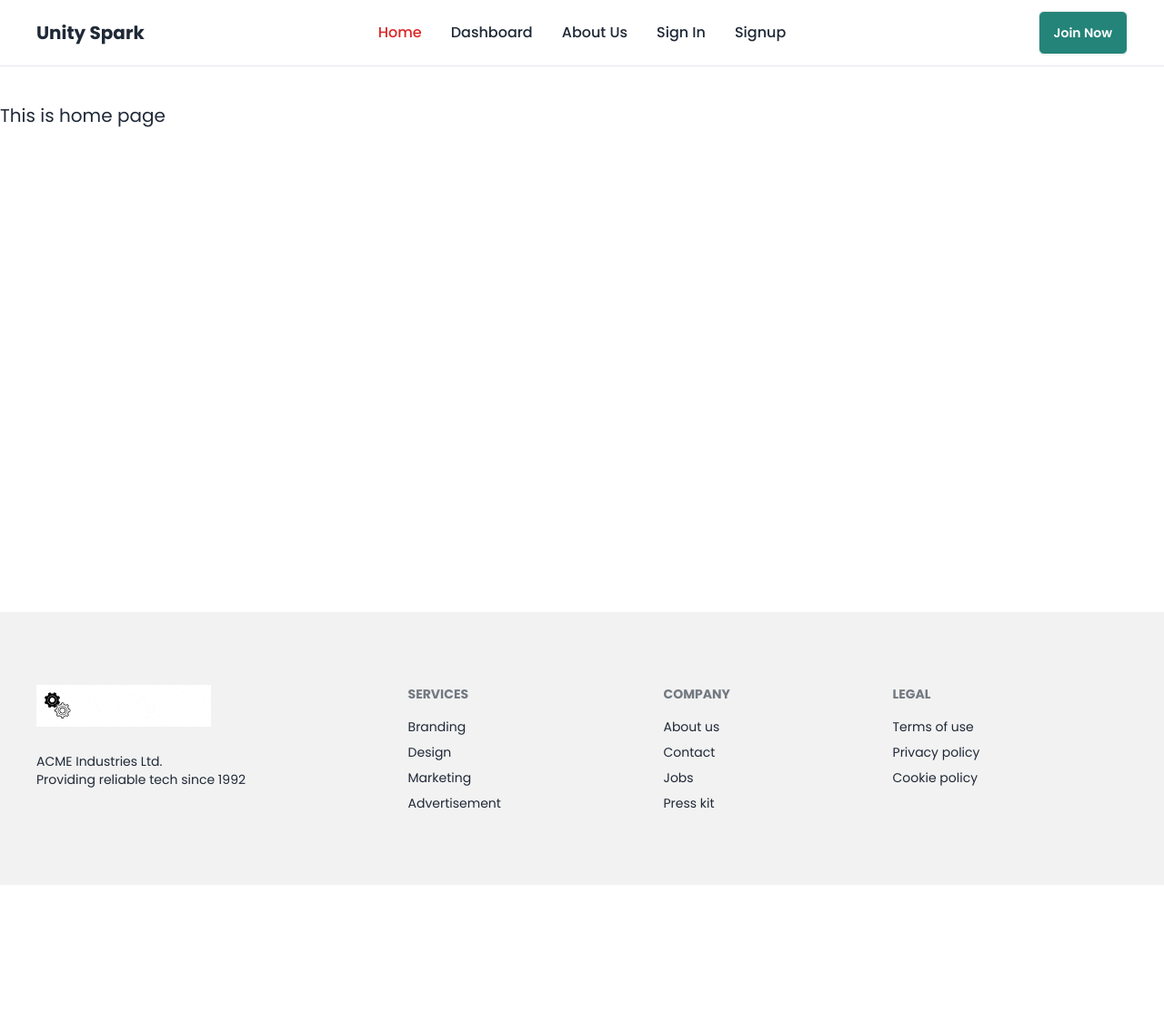
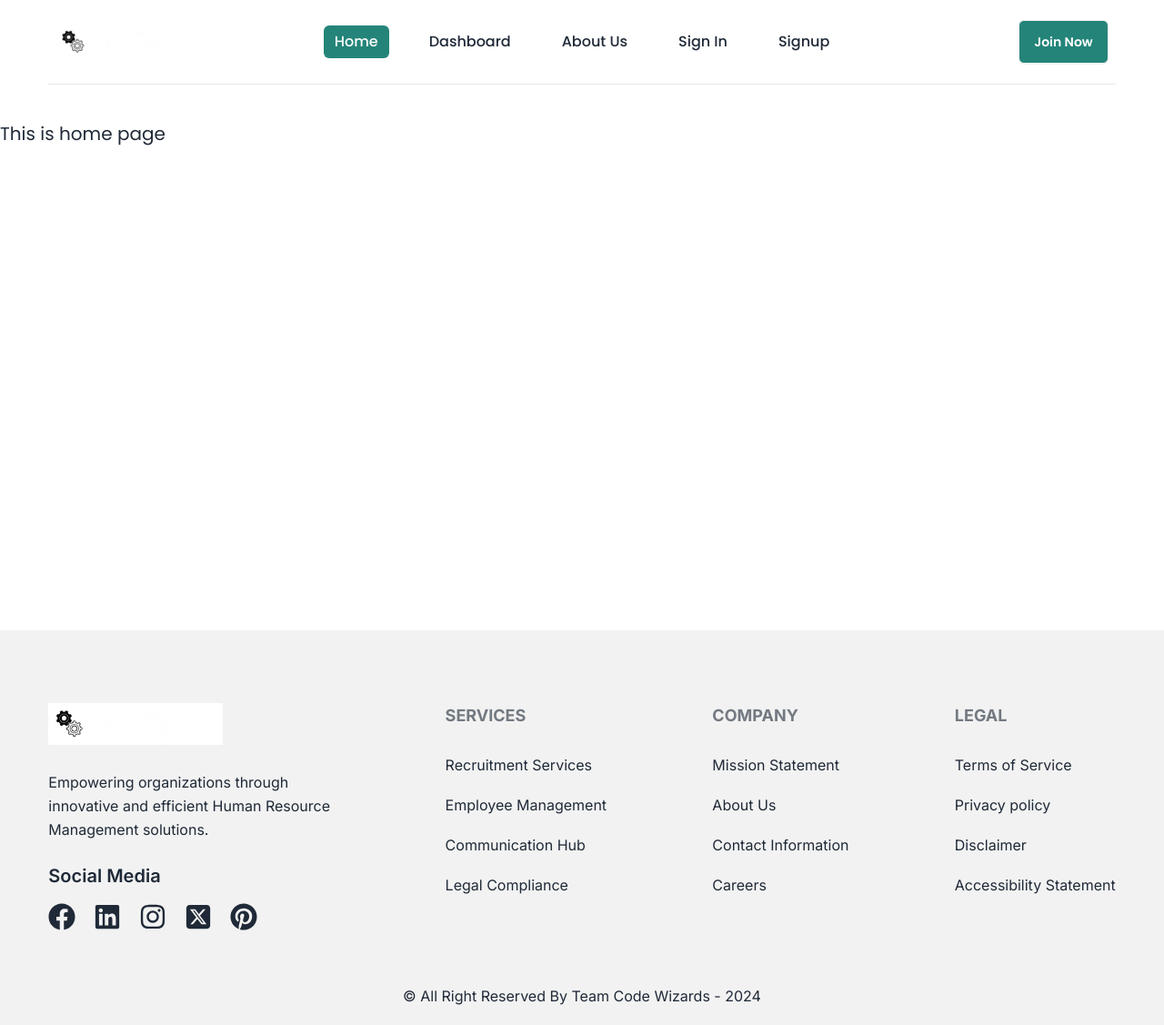
Before and after one commit to mursalinmirme/unity-spark, a React (Vite) app: page / in a window 1280 px wide. Shown: the whole page at 91% size. Before the commit the page ends 973 px from the top, so only its background shows below. Built offline with nearby package versions, Linux system fonts and the light colour scheme.

Commit message:
I have improve navbar and footer design

```diff
--- a/package.json
+++ b/package.json
@@ -14,6 +14,7 @@
     "match-sorter": "^6.3.1",
     "react": "^18.2.0",
     "react-dom": "^18.2.0",
+    "react-icons": "^5.0.1",
     "react-router-dom": "^6.21.2",
     "sort-by": "^1.2.0"
   },
--- a/src/pages/components/footer/Footer.jsx
+++ b/src/pages/components/footer/Footer.jsx
@@ -1,34 +1,52 @@
-import footerLogo from "../../../assets/images/footerLogo/footerLogo.gif"
+import footerLogo from "../../../assets/images/footerLogo/footerLogo.gif";
+import { FaFacebook } from "react-icons/fa";
+import { FaLinkedin } from "react-icons/fa";
+import { FaInstagram } from "react-icons/fa";
+import { FaSquareXTwitter } from "react-icons/fa6";
+import { FaPinterest } from "react-icons/fa";
 const Footer = () => {
 
     return (
-        <div>
-            <footer className="footer py-20 px-10 bg-base-200 text-base-content">
-  <aside>
+        <div className="bg-base-200 font-inter">
+            <footer className="footer justify-between pt-20 pb-10 w-11/12 mx-auto text-base-content">
+  <aside className="w-80">
     <img className="w-48" src={footerLogo} alt="" />
-    <p className="mt-5">ACME Industries Ltd.<br/>Providing reliable tech since 1992</p>
+    <p className="mt-5 leading-relaxed text-base">Empowering organizations through innovative and efficient Human Resource Management solutions.</p>
+    <h6 className="text-xl font-semibold mt-4">Social Media</h6>
+    <div className="flex text-3xl space-x-5 mt-2">
+      <a href="#"><FaFacebook /></a>
+      <a href="#"><FaLinkedin /></a>
+      <a href="#"><FaInstagram /></a>
+      <a href="#"><FaSquareXTwitter /></a>
+      <a href="#"><FaPinterest /></a>
+    </div>
   </aside>
-  <nav>
-    <header className="footer-title">Services</header>
-    <a className="link link-hover">Branding</a>
-    <a className="link link-hover">Design</a>
-    <a className="link link-hover">Marketing</a>
-    <a className="link link-hover">Advertisement</a>
+  <nav className="space-y-3 text-base">
+    <header className="footer-title text-lg">Services</header>
+    <a className="link link-hover">Recruitment Services</a>
+    <a className="link link-hover">Employee Management</a>
+    <a className="link link-hover">Communication Hub</a>
+    <a className="link link-hover">Legal Compliance</a>
   </nav>
-  <nav>
-    <header className="footer-title">Company</header>
-    <a className="link link-hover">About us</a>
-    <a className="link link-hover">Contact</a>
-    <a className="link link-hover">Jobs</a>
-    <a className="link link-hover">Press kit</a>
+  <nav className="space-y-3 text-base">
+    <header className="footer-title text-lg">Company</header>
+    <a className="link link-hover">Mission Statement</a>
+    <a className="link link-hover">About Us</a>
+    <a className="link link-hover">Contact Information</a>
+    <a className="link link-hover">Careers</a>
   </nav>
-  <nav>
-    <header className="footer-title">Legal</header>
-    <a className="link link-hover">Terms of use</a>
+  <nav className="space-y-3 text-base">
+    <header className="footer-title text-lg">Legal</header>
+    <a className="link link-hover">Terms of Service </a>
     <a className="link link-hover">Privacy policy</a>
-    <a className="link link-hover">Cookie policy</a>
+    <a className="link link-hover">Disclaimer</a>
+    <a className="link link-hover">Accessibility Statement</a>
   </nav>
+
+
+
 </footer>
+<p className="text-center py-5">© All Right Reserved By Team Code Wizards - 2024</p>
         </div>
     );
 };
--- a/src/pages/components/navbar/Navbar.jsx
+++ b/src/pages/components/navbar/Navbar.jsx
@@ -1,37 +1,37 @@
-import { NavLink } from "react-router-dom";
-
+import { Link, NavLink } from "react-router-dom";
+import logo from "../../../assets/images/footerLogo/footerLogo.gif"
 const Navbar = () => {
     const navItem = <>
 
         <NavLink to="/">
           {({ isActive }) => (
-             <li className={isActive ? "text-red-600" : ""}>Home</li>
+             <li className={isActive ? "text-white bg-[#248479] px-3 py-1.5 rounded-md" : "px-3 py-1.5"}>Home</li>
                 )}
                    </NavLink>
         <NavLink to="/dashboard">
           {({ isActive }) => (
-             <li className={isActive ? "text-red-600" : ""}>Dashboard</li>
+             <li className={isActive ? "text-white bg-[#248479] px-3 py-1.5 rounded-md" : "px-3 py-1.5"}>Dashboard</li>
                 )}
                    </NavLink>
         <NavLink to="/about-us">
           {({ isActive }) => (
-             <li className={isActive ? "text-red-600" : ""}>About Us</li>
+             <li className={isActive ? "text-white bg-[#248479] px-3 py-1.5 rounded-md" : "px-3 py-1.5"}>About Us</li>
                 )}
                    </NavLink>
         <NavLink to="/signin">
           {({ isActive }) => (
-             <li className={isActive ? "text-red-600" : ""}>Sign In</li>
+             <li className={isActive ? "text-white bg-[#248479] px-3 py-1.5 rounded-md" : "px-3 py-1.5"}>Sign In</li>
                 )}
                    </NavLink>
         <NavLink to="signup">
           {({ isActive }) => (
-             <li className={isActive ? "text-red-600" : ""}>Signup</li>
+             <li className={isActive ? "text-white bg-[#248479] px-3 py-1.5 rounded-md" : "px-3 py-1.5"}>Signup</li>
                 )}
                    </NavLink>
     </>
     return (
         <div className="">
-            <div className="navbar py-3 border-b px-10">
+            <div className="navbar py-5 border-b w-11/12 mx-auto">
   <div className="navbar-start">
     <div className="dropdown">
       <div tabIndex={0} role="button" className="btn btn-ghost lg:hidden">
@@ -43,7 +43,8 @@ const Navbar = () => {
         }
       </ul>
     </div>
-    <a className="text-xl font-bold p-0">Unity Spark</a>
+    {/* <a className="text-xl font-bold p-0">UnitySpark</a> */}
+    <img className="w-40" src={logo} alt="" />
   </div>
   <div className="navbar-center hidden lg:flex">
     <ul className="menu menu-horizontal px-1 space-x-8 font-medium text-base">
@@ -53,7 +54,7 @@ const Navbar = () => {
     </ul>
   </div>
   <div className="navbar-end">
-    <a className="btn rounded-md bg-[#248479] text-white">Join Now</a>
+    <Link to={"/signin"}><a className="btn rounded-md bg-[#248479] hover:bg-[#22524c] text-white">Join Now</a></Link>
   </div>
 </div>
         </div>
```
Also changed, not shown: 1 other file (tests, documents, lock files or other folders).
